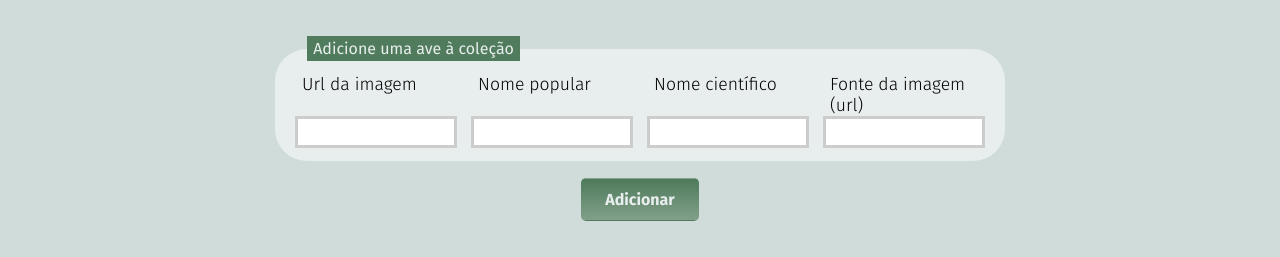
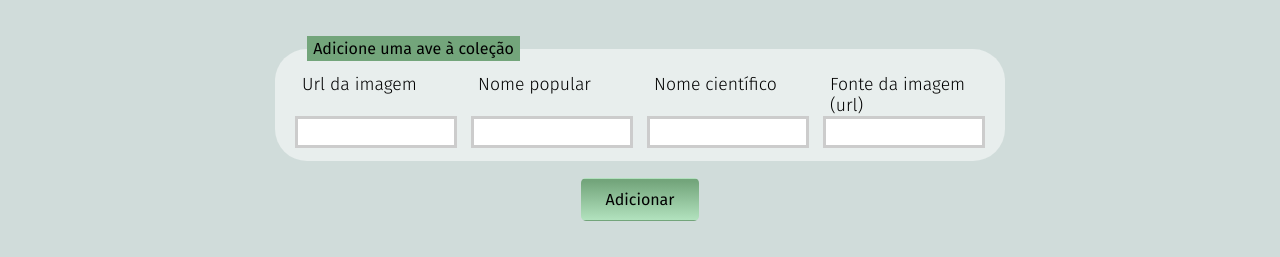
Before and after one commit to regisncoelho/birds-album, a plain HTML site: page index.html in a window 1280 px wide. Shown: the part 431-688 px from the top of the page. Drawn offline with Linux system fonts and the light colour scheme.

Commit message:
Improvement on elements' constrast

```diff
--- a/styles.css
+++ b/styles.css
@@ -97,8 +97,8 @@ body {
     width: 23%;
 }
 legend {
-    background-color: #507C5D;
-    color: #E8EEED;
+    background-color: #73A57B;
+    color: #000;
     padding: 3px 6px;
     font-family: inherit;
     font-size: 1em;
@@ -126,24 +126,24 @@ legend {
     border: 3px solid #555;
 }
 .addBirds {
-	background:linear-gradient(to bottom, #507C5D 5%, #82a08a 100%);
-	background-color:#507C5D;
+	background:linear-gradient(to bottom, #73A57B 5%, #b2e2be 100%);
+	background-color:#73A57B;
 	border-radius:5px;
 	border:1px solid transparent;
 	display:inline-block;
 	cursor:pointer;
-	color:#E8EEED;
+	color:#000;
 	font-family:inherit;
 	font-size: 1em;
-	font-weight:700;
+	font-weight:400;
 	padding:11px 23px;
 	text-decoration:none;
     min-width: 90px;
     margin-top: 0.6em;
 }
 .addBirds:hover {
-	background:linear-gradient(to bottom, #82a08a 5%, #507C5D 100%);
-	background-color:#82a08a;
+	background:linear-gradient(to bottom, #b2e2be 5%, #73A57B 100%);
+	background-color:#b2e2be;
 }
 .addBirds:active {
 	position:relative;
```
